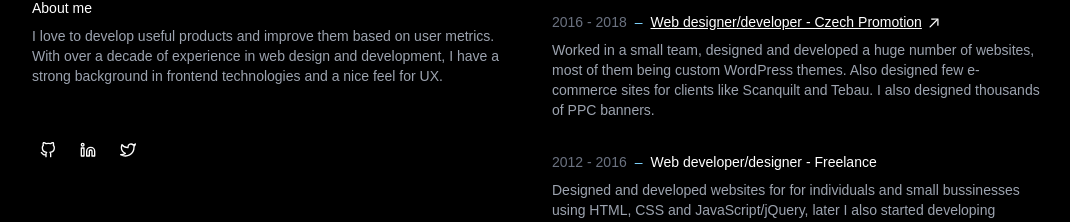
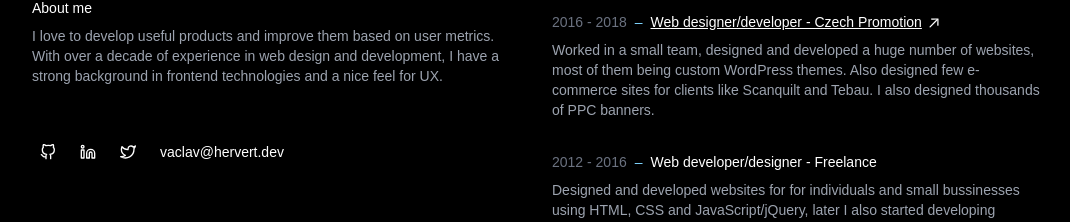
Before and after one commit to vasekhervert/vasekhervert-portfolio, a React (Create React App) app: page / in a window 1280 px wide. Shown: the part 272-494 px from the top of the page, without its empty margins (104-1174 px from the left). Built offline with nearby package versions, Linux system fonts and the light colour scheme.

Commit message:
added email

```diff
--- a/src/App.tsx
+++ b/src/App.tsx
@@ -80,6 +80,12 @@ function App() {
               >
                 <TwitterIcon classes="block mx-auto" />
               </a>
+              <a
+                href="mailto:vaclav@hervert.dev"
+                className="p-2 ml-2 rounded-sm hover:bg-gray-900 transition-all"
+              >
+                vaclav@hervert.dev
+              </a>
             </Section>
           </div>
         </div>
```
